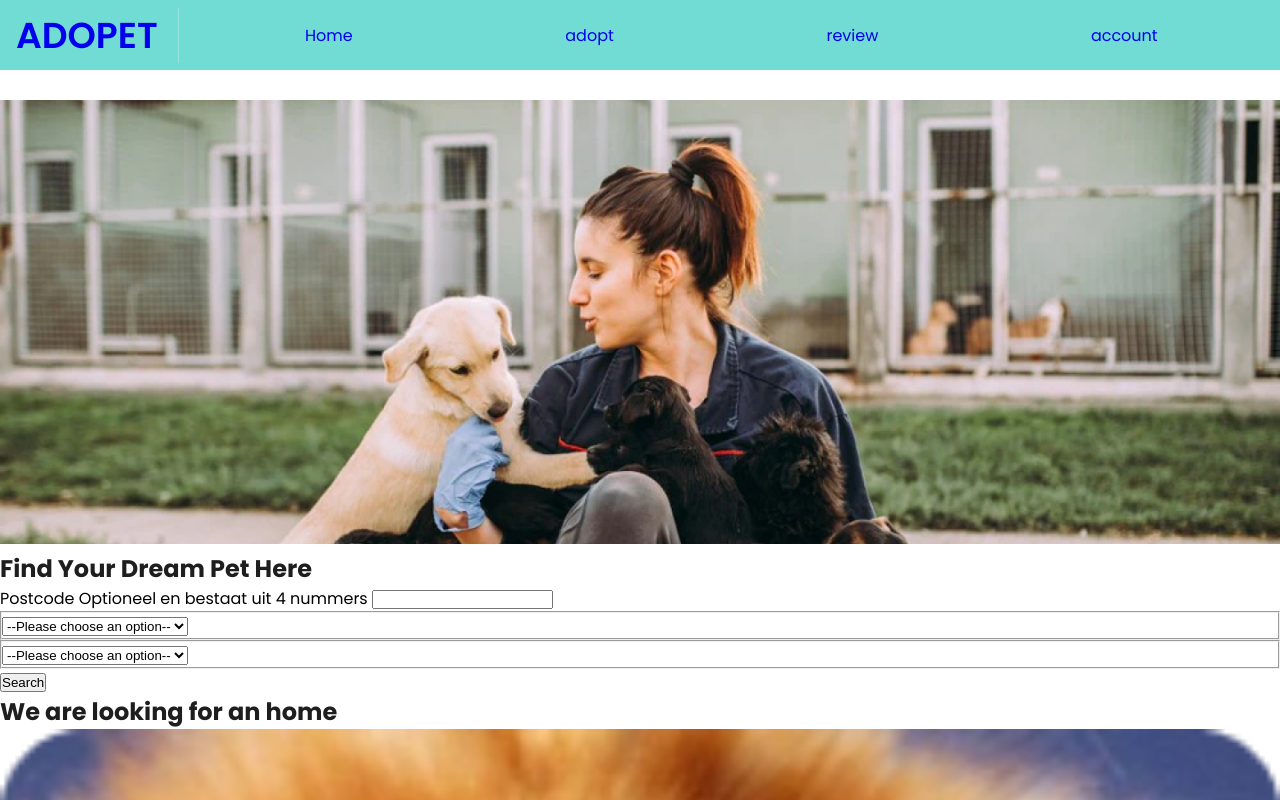
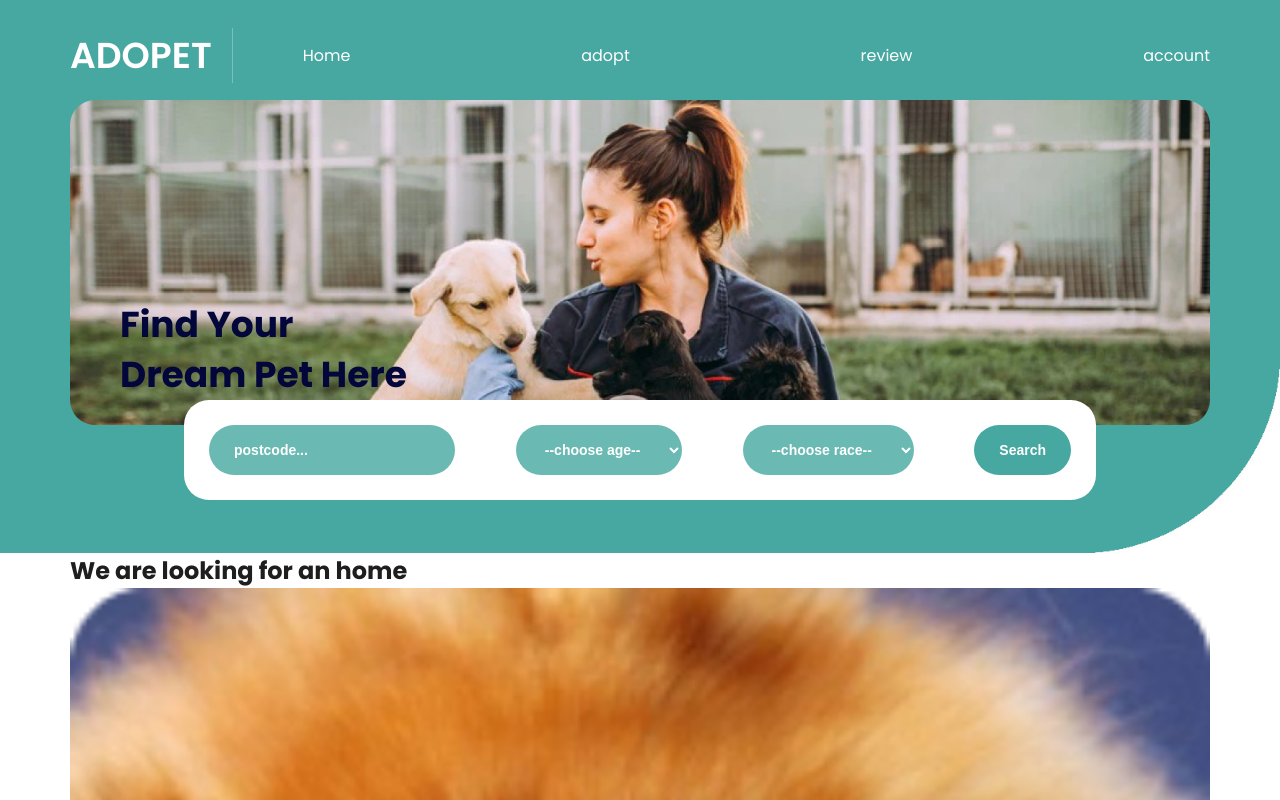
Before and after one commit to evdevloo/pet-adoption, a plain HTML site: page index.html in a window 1280 px wide. Shown: the top 800 px of the page. Drawn offline with Linux system fonts and the light colour scheme.

Commit message:
completed navBar, banner and searchBar

```diff
--- a/css/main.css
+++ b/css/main.css
@@ -7,6 +7,7 @@
 }
 :root {
     --clr: #222327;
+    --dark: #03063A
 }
 
 html, body {
@@ -16,6 +17,9 @@ html, body {
     -moz-osx-font-smoothing: grayscale;
 }
 
+body {
+    position: relative;
+}
 a {
     text-decoration: none;
 }
@@ -43,19 +47,13 @@ img {
 }
 
 .container {
-    width: 100%;
     margin-left: auto;
     margin-right: auto;
 }
 
 
 
-
-
 .navbar {
-    padding-right: 1em;
-    padding-left: 1em;
-
     position: relative;
     height: 4.375em;
 
@@ -65,19 +63,108 @@ img {
     border-radius: 10px;
 }
 .navbar ul {
+
     display: flex;
-    justify-content: space-around;
+    justify-content: space-between;
     width: 90%;
 }
+
 .navbar ul li {
     position: relative;
     list-style: none;
 }
+ .navbar a {
+     color: white;
+ }
 
 
+.banner {
+    background-image: url(../assets/img/test-banner2.png);
+    background-position: right bottom;
+    background-repeat: no-repeat;
+    background-size: cover;
+    padding: 6.25em 0 8em 0;
+}
 
-.navbar ul li.active a .icon:first-child {
-    filter: invert(82%) sepia(13%) saturate(1233%) hue-rotate(125deg) brightness(95%) contrast(90%);
+.banner .container {
+    background-image: url(../assets/img/adoptionBanner.png);
+    background-repeat: no-repeat;
+    background-position: center center;
+    background-size: cover;
+    border-radius: 25px;
+    padding: 12.5em 9.375em 1.5625em 3.125em;
+}
+.banner h1 {
+    font-size: 36px;
+    line-height: 50px;
+    color: var(--dark);
+}
+
+.searchBar {
+    position: absolute;
+    width: 100%;
+    top: 25em;
+}
+
+.searchBar form {
+    width: 80%;
+    margin-left: auto;
+    margin-right: auto;
+    background-color: #ffffff;
+    display: flex;
+    justify-content: space-between;
+    border-radius: 25px;
+    padding: 25px;
+    align-items: end;
+}
+.searchBar form div:first-child {
+    display: flex;
+    flex-direction: column;
+    top: -10px;
+}
+
+.searchBar div fieldset, .searchBar div input, .searchBar div select, .searchBar div button {
+    border: none;
+}
+.searchBar div select, .searchBar div input {
+    border-radius: 25px;
+    background-color: #46A8A0;
+    color: #ffffff;
+    width: 100%;
+    height: 50px;
+    font-size: 14px;
+    font-weight: 600;
+    padding: 0 25px;
+    opacity: 0.8;
+}
+.searchBar div input::placeholder {
+    color: #ffffff;
+}
+
+.searchBar div button {
+    color:  #ffffff;
+    background-color: #46A8A0;
+    border-radius: 25px;
+    height: 50px;
+    font-size: 14px;
+    font-weight: 600;
+    padding: 0 25px;
+
+    transition: all .4s;
+}
+
+.searchBar div button:hover {
+    opacity: 0.8;
+}
+
+select:required:invalid {
+    color: #ffffff;
+}
+option[value=""][disabled] {
+    display: none;
+}
+option {
+    color: #ffffff;
 }
 
 
@@ -88,8 +175,9 @@ img {
 
     header {
         position: absolute;
-        background-color: #70DCD4;
+        background-color: transparent;
         width: 100%;
+        top: 1.25em;
 
     }
 
@@ -98,23 +186,23 @@ img {
         text-transform: uppercase;
         color: #fff;
         font-weight: 600;
-        margin-right: 20px;
+        margin-right: 70px;
         padding-right: 20px;
         border-right: 1px solid rgba(250, 250, 250, 0.3);
     }
+
     .navbar span img {
         display: none;
     }
-    .banner {
-        padding-top: 6.25em;
-    }
+
+
+
 
 }
 
 @media screen and (max-width: 600px) {
     header {
         position: fixed;
-
         bottom: 0;
         width: 100%;
         display: flex;
@@ -167,6 +255,10 @@ img {
         transform: translateY(-0.3em);
         opacity: 1;
     }
+
+    .navbar ul li.active a .icon:first-child {
+        filter: invert(82%) sepia(13%) saturate(1233%) hue-rotate(125deg) brightness(95%) contrast(90%);
+    }
     .navbar ul li.active a .text {
         opacity: 1;
         transform: translateY(10px);
@@ -183,3 +275,33 @@ img {
         transform: translateY(20px);
     }
 }
+
+@media (min-width: 576px) {
+    .container {
+        max-width:540px
+    }
+}
+
+@media (min-width: 768px) {
+    .container {
+        max-width:720px
+    }
+}
+
+@media (min-width: 992px) {
+    .container {
+        max-width:960px
+    }
+}
+
+@media (min-width: 1200px) {
+    .container {
+        max-width:1140px
+    }
+}
+
+@media (min-width: 1400px) {
+    .container {
+        max-width:1320px
+    }
+}
--- a/index.html
+++ b/index.html
@@ -7,7 +7,7 @@
 </head>
 <body>
     <header>
-
+        <div class="container">
             <nav class="navbar">
                 <h1>
                     <a class="logo" href="./">AdoPet</a>
@@ -47,35 +47,32 @@
                     </li>
                 </ul>
             </nav>
+        </div>
     </header>
     <main>
         <section class="banner">
             <div class="container">
-                <figure>
-                    <img alt="" src="./img/adoptionBanner.png">
-                </figure>
-                <div class="content">
-                    <h1>Find Your Dream Pet Here</h1>
+
+                <div class="slogan">
+                    <h1>Find Your<br>Dream Pet Here</h1>
                 </div>
             </div>
         </section>
-
+        <section class="searchBar">
             <div class="container">
-            <section>
                 <form id="myVerySpecialForm" action="#" novalidate>
                     <div>
                         <label for="zipcode">
-                            <span class="field-label">Postcode</span>
-                            <span class="field-hint">Optioneel en bestaat uit 4 nummers</span>
+                            <span class="field-label"></span>
                         </label>
-                        <input type="text" inputmode="numeric" name="zipcode" id="zipcode" autocomplete="postal-code">
+                        <input type="text" inputmode="numeric" name="zipcode" id="zipcode" autocomplete="postal-code" placeholder="postcode...">
                     </div>
 
                     <div>
                         <fieldset>
                             <label for="age"></label>
-                            <select id="age" name="age">
-                                <option value="">--Please choose an option--</option>
+                            <select id="age" name="age" required>
+                                <option value="" disabled selected hidden>--choose age--</option>
                                 <option value="Puppy">Puppy</option>
                                 <option value="Young">Young</option>
                                 <option value="Adult">Adult</option>
@@ -87,8 +84,8 @@
                     <div>
                         <fieldset>
                             <label for="race"></label>
-                            <select id="race" name="race">
-                                <option value="">--Please choose an option--</option>
+                            <select id="race" name="race" required>
+                                <option value="" disabled selected hidden>--choose race--</option>
                             </select>
                         </fieldset>
                     </div>
@@ -97,16 +94,18 @@
                         <button type="submit">Search</button>
                     </div>
                 </form>
+
+            </div>
         </section>
-        </div>
 
+        <section class="pet carousel">
             <div class="container">
                 <h2>We are looking for an home</h2>
                 <div class="slider">
                     <section>
 
                         <figure>
-                        <img class="pet1" alt="" src="img/dog1.png">
+                            <img class="pet1" alt="" src="assets/img/dog1.png">
                         </figure>
                         <h2>name pet</h2>
                         <p>
@@ -120,7 +119,7 @@
                     <section>
 
                         <figure>
-                        <img class="pet2" alt="" src="img/dog2.png">
+                            <img class="pet2" alt="" src="assets/img/dog2.png">
                         </figure>
                         <h2>name pet</h2>
                         <p>
@@ -134,7 +133,7 @@
                     <section>
 
                         <figure>
-                        <img class="pet2" alt="" src="img/dog3.png">
+                            <img class="pet2" alt="" src="assets/img/dog3.png">
                         </figure>
                         <h2>name pet</h2>
                         <p>
@@ -147,6 +146,9 @@
                     </section>
                 </div>
             </div>
+        </section>
+
+
 
         <div>
             <h1> Adoption Advice</h1>
--- a/js/main.js
+++ b/js/main.js
@@ -1,7 +1,4 @@
 const list = document.querySelectorAll(".navbar li");
-let throttled = false;
-
-
 
 function activeLink() {
     list.forEach((item) => item.classList.remove("active"));
```
Also changed, not shown: assets/img/adoptionBanner.png (renamed from img/adoptionBanner.png), assets/img/dog1.png (renamed from img/dog1.png), assets/img/dog2.png (renamed from img/dog2.png), assets/img/dog3.png (renamed from img/dog3.png), assets/img/output-onlinepngtools.png (added), assets/img/test-banner2.png (added). Lines whose indentation alone changed are shown as unchanged.
